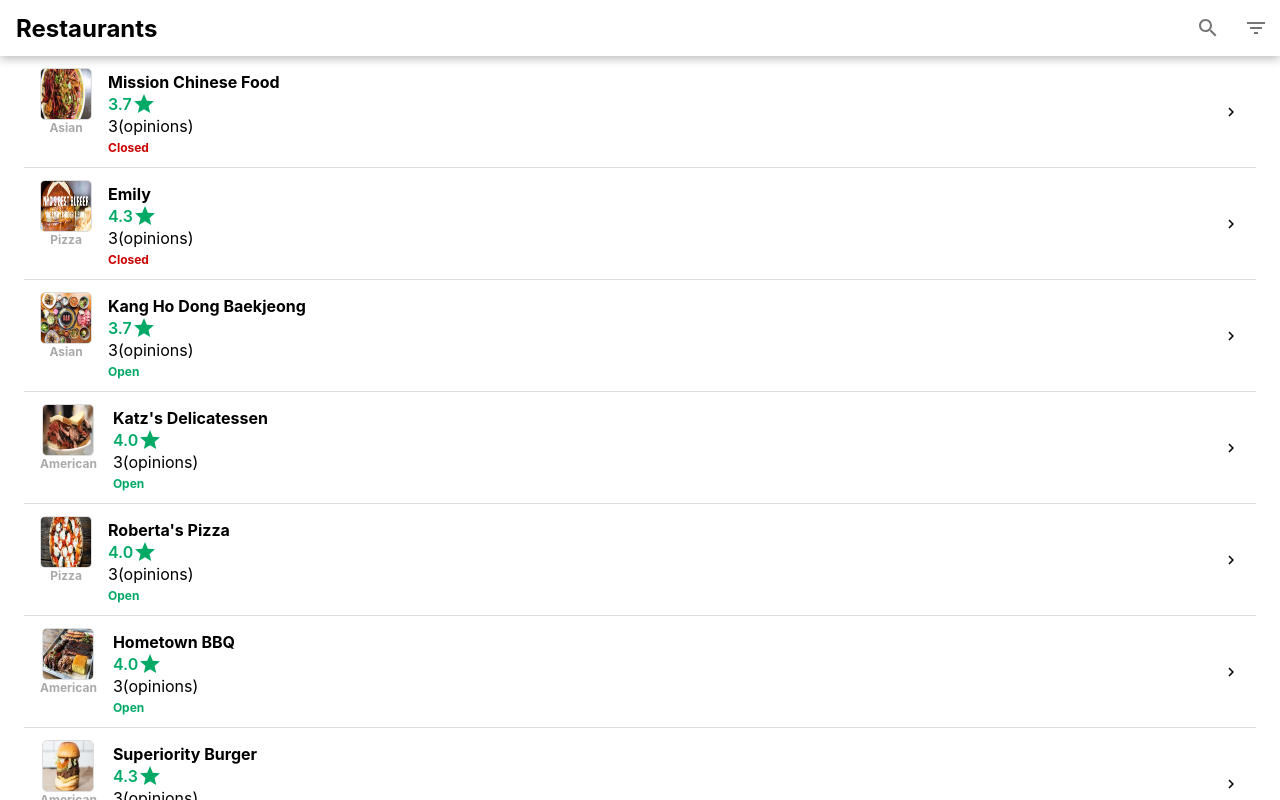
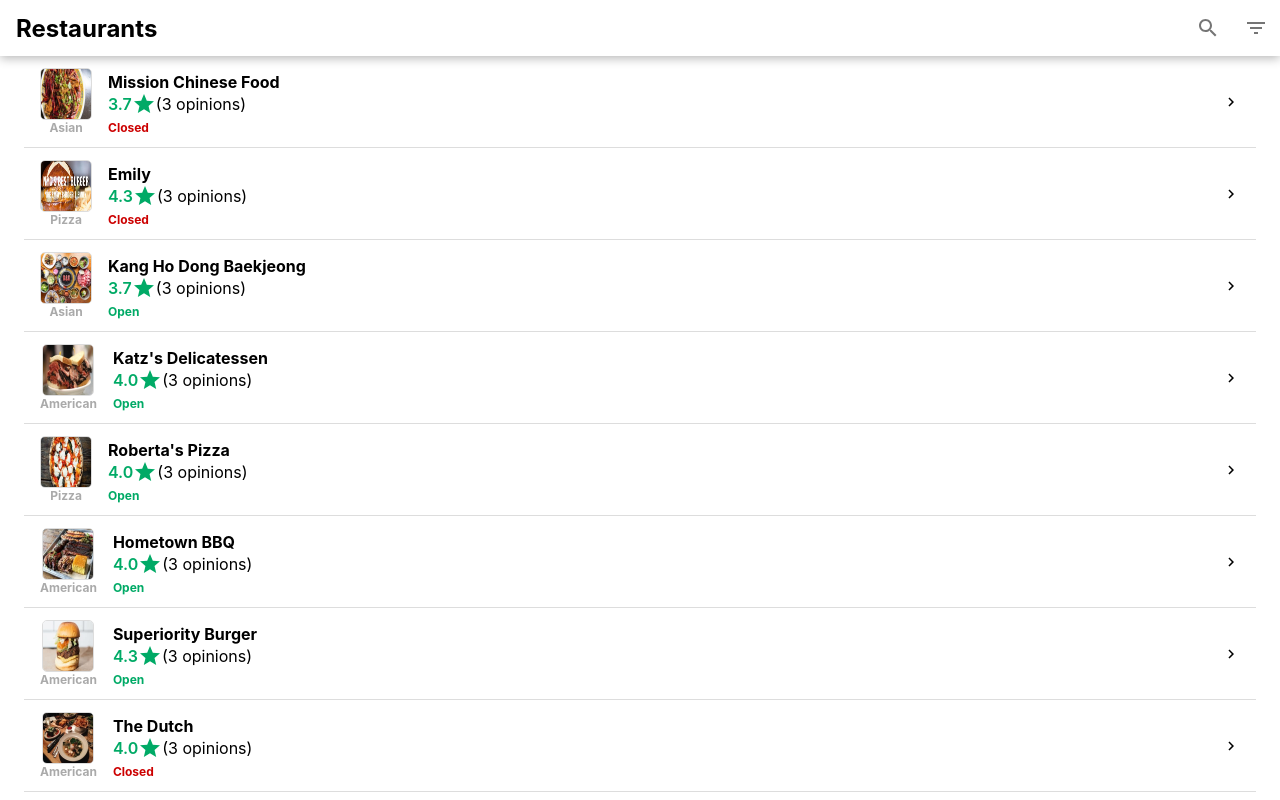
Before and after one commit to DarkCode01/restaurants-finder, a React (Create React App) app: page / in a window 1280 px wide. Shown: the top 800 px of the page. Built offline with nearby package versions, Linux system fonts and the light colour scheme.

Commit message:
Working on search feature

```diff
--- a/src/App.js
+++ b/src/App.js
@@ -49,8 +49,8 @@ function App() {
     }
   };
 
-  const onSearch = (event) => {
-    const value = event.target.value;
+  const onSearch = (target) => {
+    const value = target.value;
     const words = value.split(" ");
     setFiltered(
       _filterRestaurants(
--- a/src/components/Appbar.js
+++ b/src/components/Appbar.js
@@ -1,22 +1,28 @@
-import React, { useState } from "react";
+import React, { useState, useRef } from "react";
 import useStyles from "./Appbar.styles";
 import { IconButton, TextField } from "@material-ui/core";
 import { Search, FilterList, Close } from "@material-ui/icons";
-
 export default function Appbar({ onSearch, onFilterClick }) {
+  const input = useRef();
   const classes = useStyles();
   const [isSearching, setIsSearching] = useState(false);
-
   const handleSearchClick = () => {
     setIsSearching(!isSearching);
+    if (!isSearching) {
+      input.current.focus();
+    } else {
+      input.current.value = "";
+      onSearch(input.current);
+    }
   };
 
   return (
     <header className={classes.appbar}>
       <TextField
+        inputRef={input}
         className={classes.search + " " + (isSearching ? "" : classes.hidden)}
         variant="outlined"
-        onChange={onSearch}
+        onChange={({ target }) => onSearch(target)}
         placeholder="Search"
       />
       <h2 className={classes.title + " " + (isSearching ? classes.hidden : "")}>
--- a/src/components/Card.js
+++ b/src/components/Card.js
@@ -23,8 +23,10 @@ export default function Card({ restaurant }) {
       </div>
       <div className={classes.middle}>
         <h4 className={classes.title}>{restaurant.name}</h4>
-        <Ratter rate={restaurant.rating} />
-        {restaurant.reviewsAccount}(opinions)
+        <span>
+          <Ratter rate={restaurant.rating} />({restaurant.reviewsAccount}{" "}
+          opinions)
+        </span>
         <span
           className={classes.stateLabel}
           style={{ color: restaurant.isOpenAtNow ? "#00aa66" : "#cc0000" }}
--- a/src/components/utils/Ratter.js
+++ b/src/components/utils/Ratter.js
@@ -13,7 +13,7 @@ export default function Ratter({ rate }) {
         color: `${rate >= 3.5 ? "#00aa66" : rate >= 2 ? "#aa6600" : "#dd2200"}`,
       }}
     >
-      {rate.toFixed(1)}<Star />
+      {rate.toFixed(1)}<Star/>
     </span>
   );
 }
--- a/src/pages/Home.js
+++ b/src/pages/Home.js
@@ -7,6 +7,8 @@ import { Container } from "@material-ui/core";
 export default function Home({
   fetchRestaurants,
   onSearch,
+  searchText,
+  setSearchText,
   drawerIsOpen,
   toogleDrawer,
   filtered,
```
